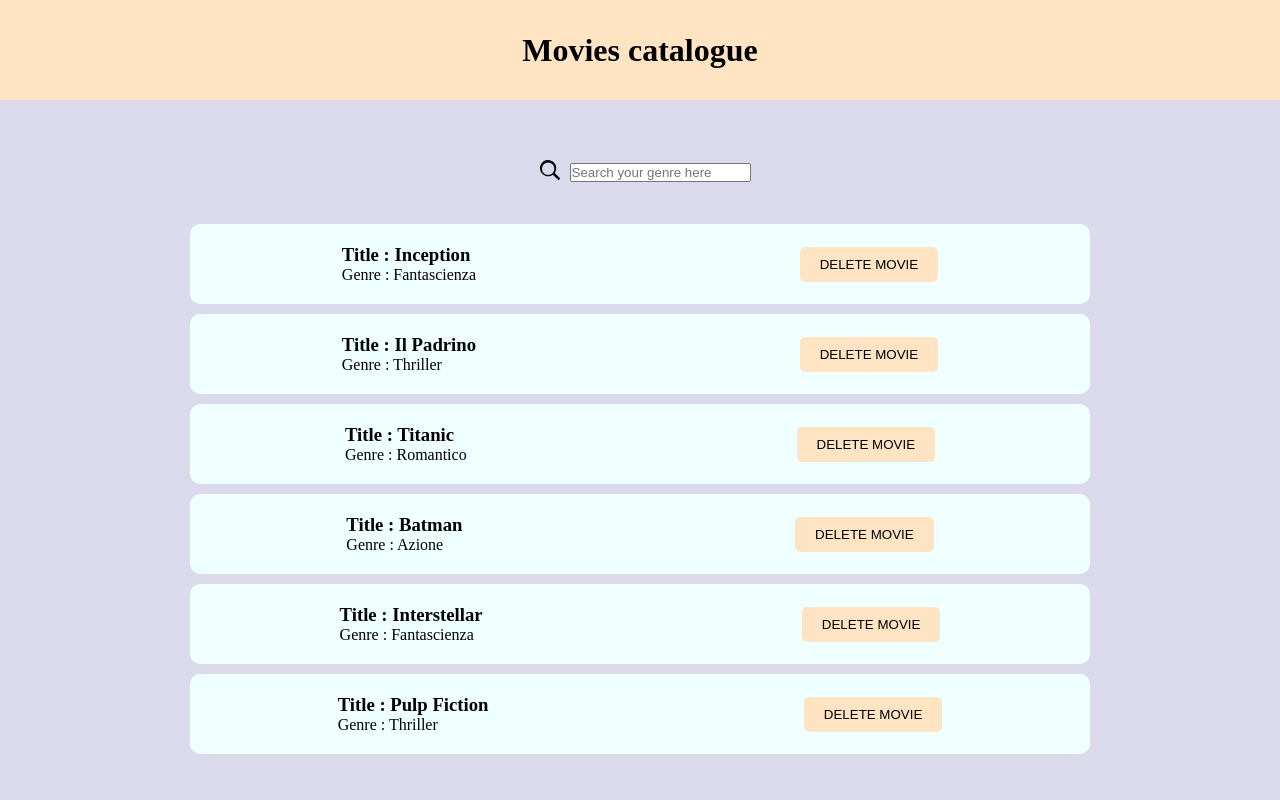
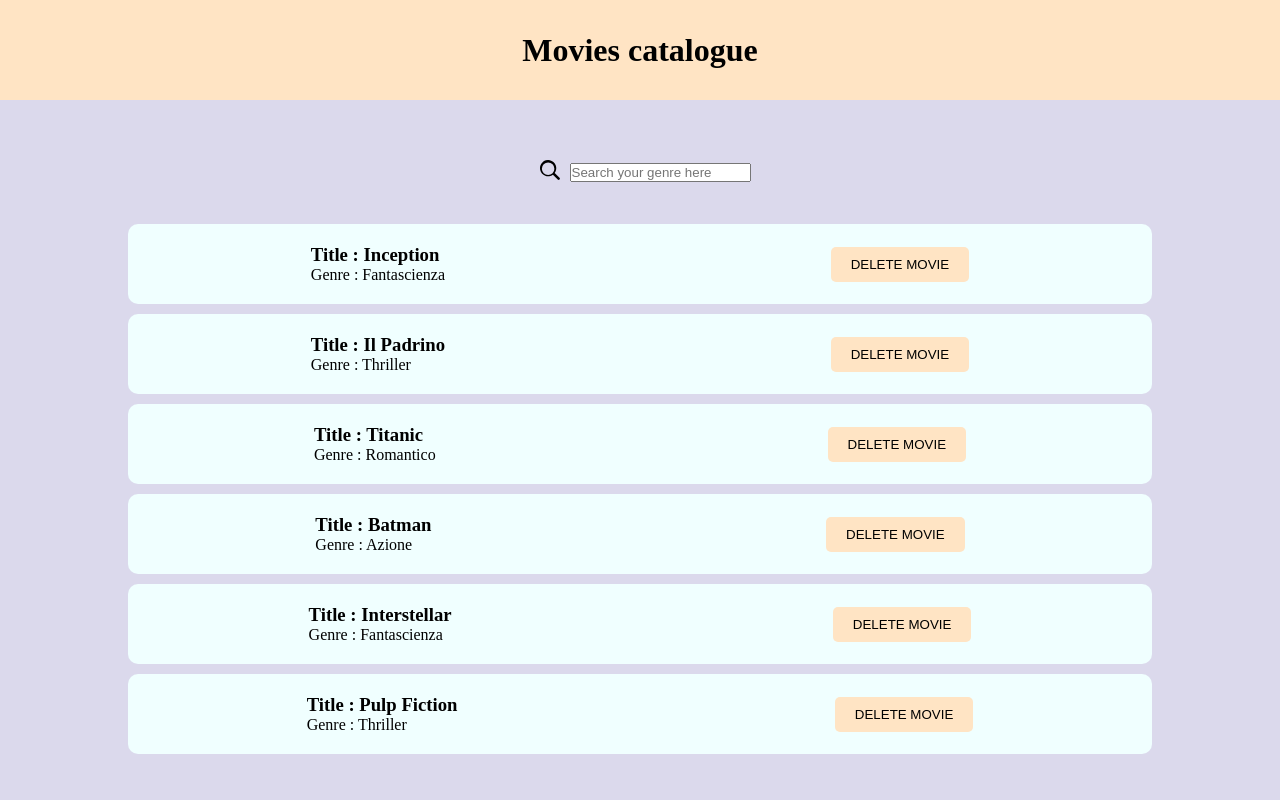
Before and after one commit to SwitchTia/react-movie-filter, a React (Vite) app: page / in a window 1280 px wide. Shown: the top 800 px of the page. Built offline with nearby package versions, Linux system fonts and the light colour scheme.

Commit message:
Feat: functional add new movie

```diff
--- a/src/components/AppMain.jsx
+++ b/src/components/AppMain.jsx
@@ -30,7 +30,7 @@ function AppMain() {
 
         const newMovie = {
             id: movies.length > 0 ? movies[movies.length - 1].id + 1 : 1,
-            title: newMovie.trim(),
+            title: newTitle.trim(),
             genre: newGenre.trim(),
         };
         setMovies((current) => [...current, newMovie]);
@@ -85,7 +85,7 @@ function AppMain() {
 
                             <input
                                 value={newTitle}
-                                onChange={(event) => setNewMovie(event.target.value)}
+                                onChange={(event) => setNewTitle(event.target.value)}
                                 placeholder="Write your movie here"
                                 type="text"
                             />
@@ -96,7 +96,7 @@ function AppMain() {
 
                             <input
                                 value={newGenre}
-                                onChange={(event) => setNewMovie(event.target.value)}
+                                onChange={(event) => setNewGenre(event.target.value)}
                                 placeholder="Write movie's genre here"
                                 type="text"
                             />
--- a/src/index.css
+++ b/src/index.css
@@ -11,12 +11,10 @@ header {
 main {
   background-color: rgb(219, 217, 236);
   padding-top: 30px;
-  height: 700px;
 }
 
 .container {
   width: 80%;
-  max-width: 900px;
   margin: 30px auto;
 }
 
```
